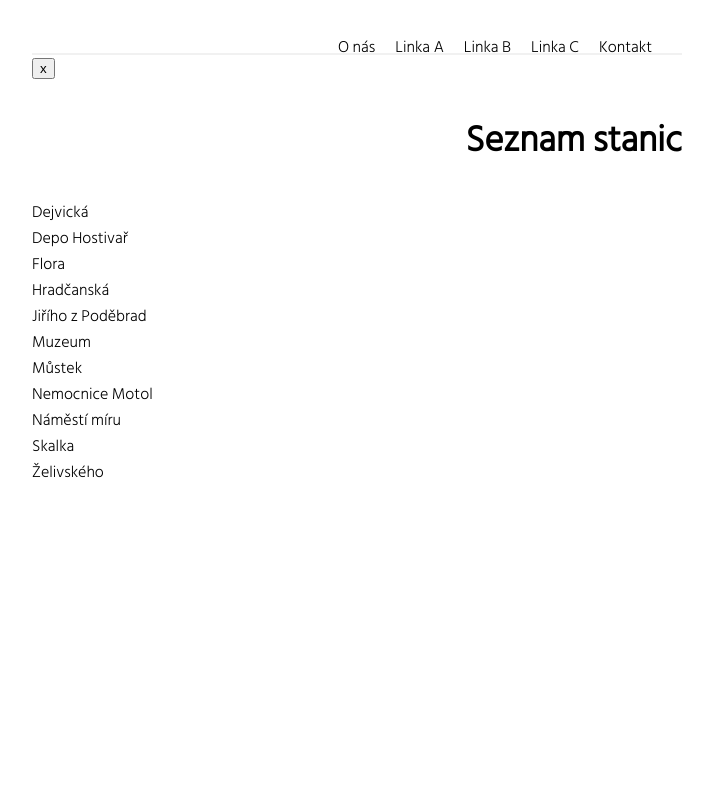
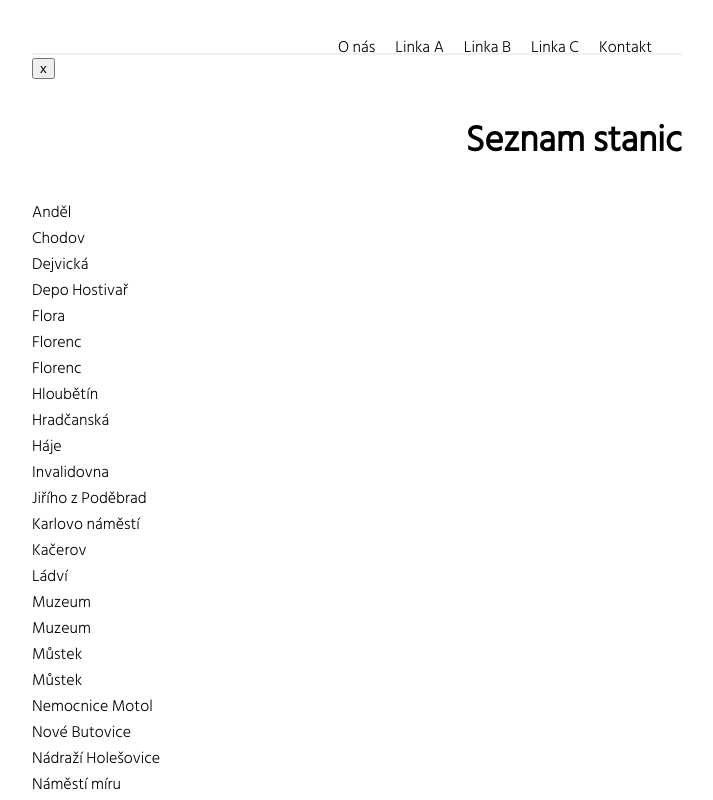
Before and after one commit to hrafil/UMetra_next.js, a Next.js app: page /stations in a window 1280 px wide. Shown: the top 800 px of the page, without its empty margins (283-996 px from the left). Built offline with nearby package versions, Linux system fonts and the light colour scheme.

Commit message:
Vypis vsech stanic

```diff
--- a/pages/stations.js
+++ b/pages/stations.js
@@ -6,19 +6,27 @@ import Link from 'next/link';
 
 const Stations = () => {
   const stationAFull = lineA.filter((station) => station.artworks);
+  const stationBFull = lineB.filter((station) => station.artworks);
+  const stationCFull = lineC.filter((station) => station.artworks);
 
   const justStationA = stationAFull.map((station) => station.station);
+  const justStationB = stationBFull.map((station) => station.station);
+  const justStationC = stationCFull.map((station) => station.station);
 
-  const stationASort = justStationA.sort();
+  const stationAB = justStationA.concat(justStationB);
+  const stationABC = stationAB.concat(justStationC);
 
-  console.log(stationASort);
+  const allStation = stationABC.sort();
+
+  console.log(allStation);
 
   return (
     <>
       <h2>Seznam stanic</h2>
-      {stationASort.map((station) => (
+      {allStation.map((station) => (
         <div key={station}>
-          <Link href={`/line-a/${station}`}>{station}</Link>
+          {station}
+          {/* <Link href={`/line-a/${station}`}>{station}</Link> */}
         </div>
       ))}
     </>
```
